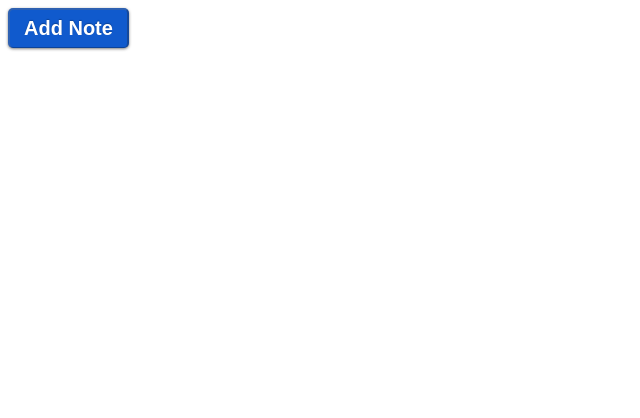
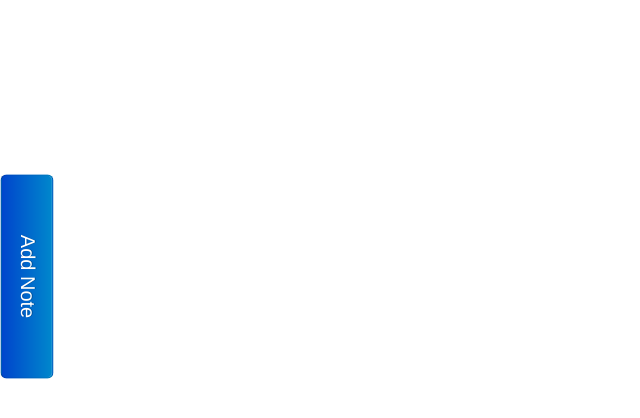
Before and after one commit to syst3mw0rm/stickyNotes, a plain HTML site: page main.html in a window 1280 px wide. Shown: the whole page, without its empty margins (0-640 px from the left). Drawn offline with Linux system fonts and the light colour scheme.

Commit message:
bootstrap add note button

```diff
--- a/main.html
+++ b/main.html
@@ -9,7 +9,7 @@ body {
     color: #3F3F38;
 }
 
-#newNoteButton {
+#newNoteButton-1 {
    background-color: #105acd;
    font-size: 20px;
    color: white;
@@ -26,6 +26,50 @@ body {
    -webkit-box-shadow: 0 1px 3px rgba(0,0,0,0.5);
    text-shadow: 0 -1px 1px rgba(0,0,0,0.25);
    border-bottom: 1px solid rgba(0,0,0,0.25);
+}
+
+#newNoteButton{
+
+	-webkit-transform: rotate(90deg);
+	-webkit-box-shadow: rgba(255, 255, 255, 0.199219) 0px 1px 0px 0px inset, rgba(0, 0, 0, 0.046875) 0px 1px 2px 0px;
+	background-color: #006DCC;
+	background-image: -webkit-linear-gradient(top, #08C, #04C);
+	background-repeat: repeat-x;
+	border-bottom-color: rgba(0, 0, 0, 0.246094);
+	border-bottom-left-radius: 6px;
+	border-bottom-right-radius: 6px;
+	border-bottom-style: solid;
+	border-bottom-width: 1px;
+	border-left-color: rgba(0, 0, 0, 0.0976563);
+	border-left-style: solid;
+	border-left-width: 1px;
+	border-right-color: rgba(0, 0, 0, 0.0976563);
+	border-right-style: solid;
+	border-right-width: 1px;
+	border-top-color: rgba(0, 0, 0, 0.0976563);
+	border-top-left-radius: 6px;
+	border-top-right-radius: 6px;
+	border-top-style: solid;
+	border-top-width: 1px;
+	box-shadow: rgba(255, 255, 255, 0.199219) 0px 1px 0px 0px inset, rgba(0, 0, 0, 0.046875) 0px 1px 2px 0px;
+	color: white;
+	cursor: pointer;
+	display: inline-block;
+	font-family: 'Helvetica Neue', Helvetica, Arial, sans-serif;
+	font-size: 20px;
+	font-weight: normal;
+	line-height: normal;
+	padding-bottom: 14px;
+	padding-left: 24px;
+	padding-right: 24px;
+	padding-top: 14px;
+	text-align: center;
+	text-decoration: none;
+	text-shadow: rgba(0, 0, 0, 0.246094) 0px -1px 0px;
+	width: 204px;
+	position : absolute;
+	top : 250px;
+	left : -75px;
 }
 
 .note {
@@ -329,7 +373,8 @@ function loadNotes()
 {
     db.transaction(function(tx) {
         tx.executeSql("SELECT id, note, timestamp, left, top, zindex, background FROM WebKitStickyNotes", [], function(tx, result) {
-            for (var i = 0; i < result.rows.length; ++i) {
+		  console.log(result.rows.length);
+		  for (var i = 0; i < result.rows.length; ++i) {
                 var row = result.rows.item(i);
                 var note = new Note();
                 note.id = row['id'];
```
